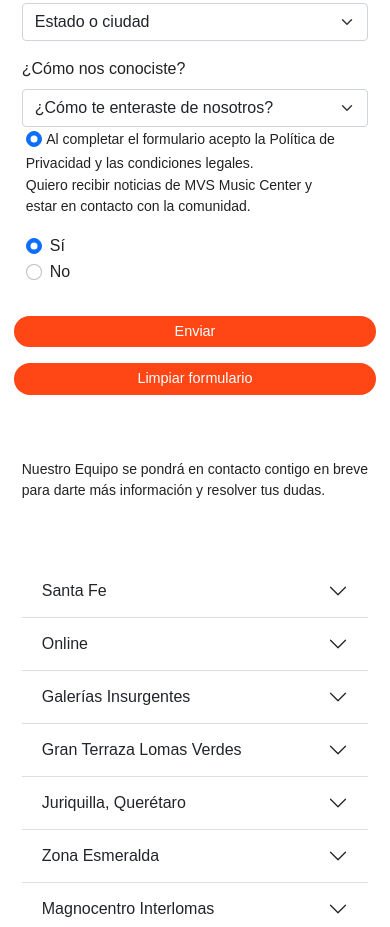
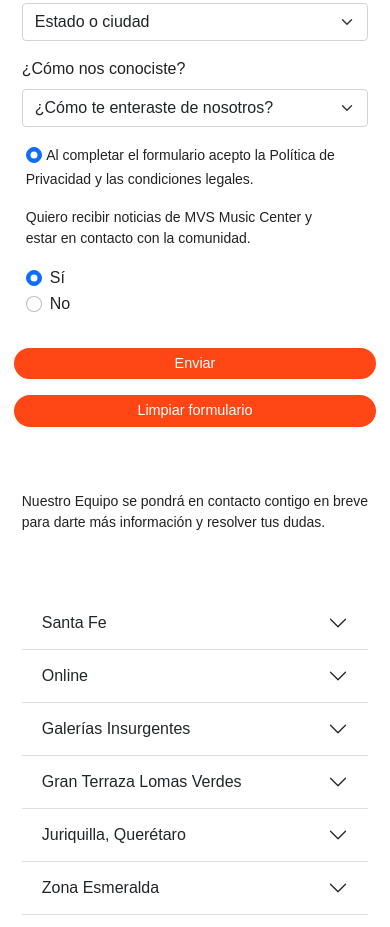
Before and after one commit to anakayni/website-music-ana-marquez-almazan, a plain HTML site: page src/html/contacto.html in a window 390 px wide. Shown: the part 939-1866 px from the top of the page. Drawn offline with nearby package versions, Linux system fonts and the light colour scheme.

Commit message:
Update responsive contact

```diff
--- a/src/html/contacto.html
+++ b/src/html/contacto.html
@@ -213,14 +213,14 @@
                                 </div>
                             </div>
 
-                             <div class="row mb-md-3">
+                             <div class="row mb-md-3 mt-3">
                                 <label class="fw-light">
                                     <input id="credit" name="privacidad" type="radio" class="form-check-input" checked="" required="">
                                     <span class="fw-normal description small">Al completar el formulario acepto la Política de Privacidad y las condiciones legales.</span>
                                 </label>
                             </div>
                             <!---->
-                            <div class="row mb-md-3">
+                            <div class="row mb-md-3 mt-3">
                                 <label class="fw-light">
                                     <label for="" class="fw-normal description small">Quiero recibir noticias de MVS Music Center y estar en contacto con la comunidad.</label>
                                     <br>
```
